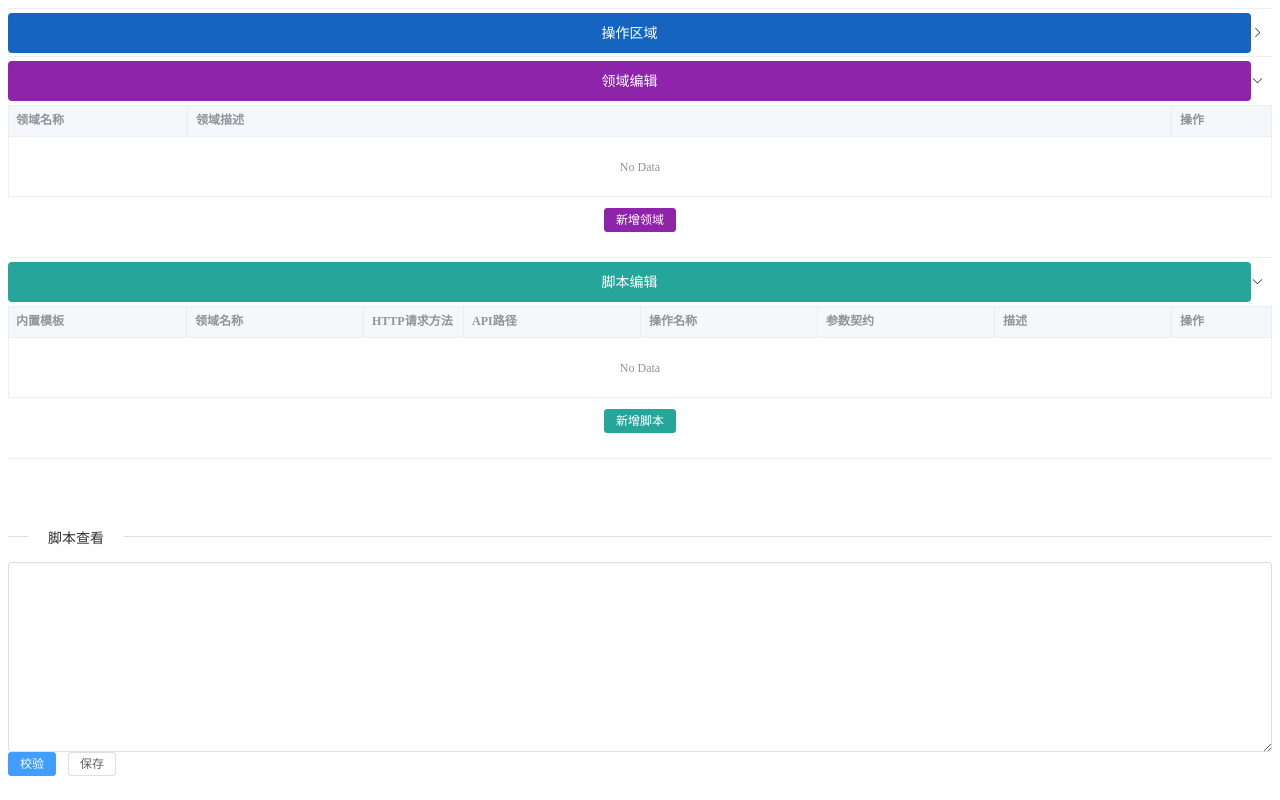
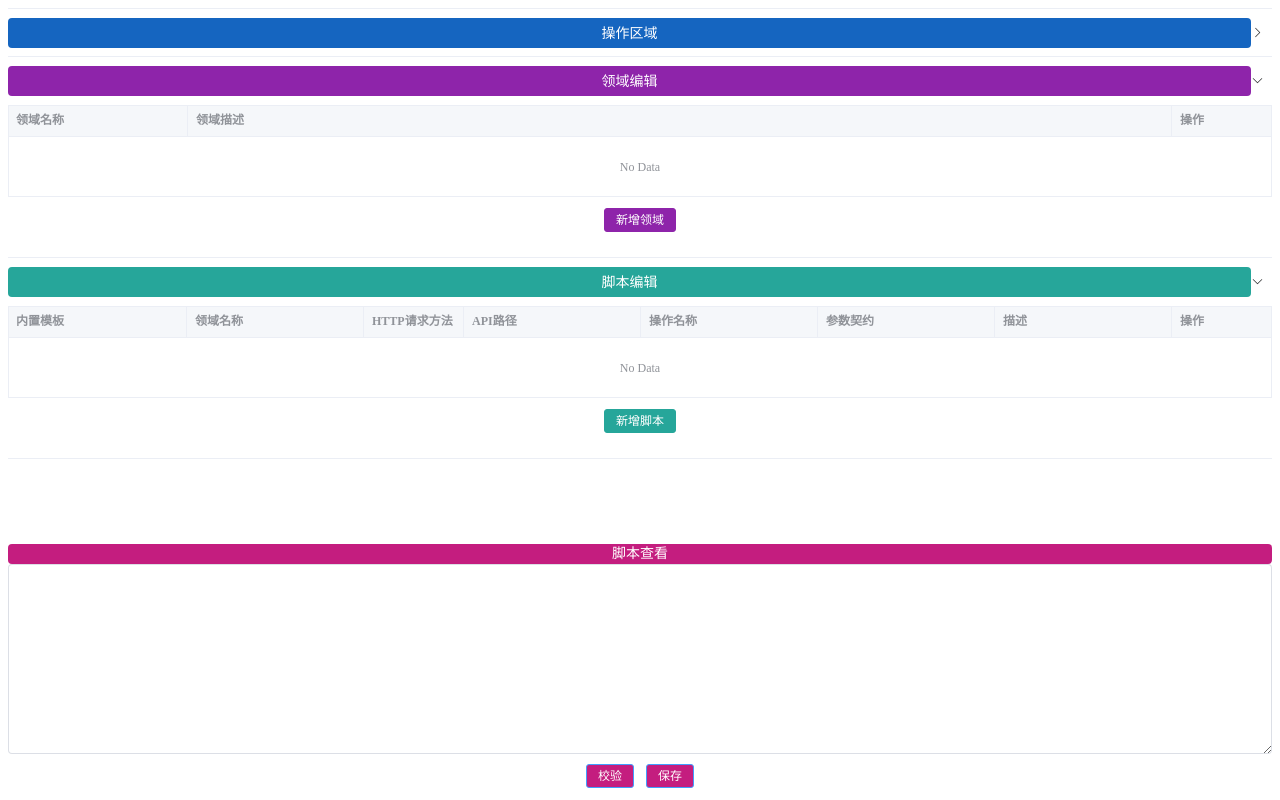
Before and after one commit to dhslegen/rest-code, a Vue app: page / in a window 1280 px wide. Built offline with nearby package versions, Linux system fonts and the light colour scheme.

Commit message:
优化布局

```diff
--- a/src/App.vue
+++ b/src/App.vue
@@ -1,12 +1,12 @@
 <template>
-  <el-container style="height: 88vh; flex-direction: column;">
+  <el-container style="height: 92vh; flex-direction: column;">
     <!-- 主内容区域 -->
     <el-main style="padding: 0; overflow: auto;">
       <!-- 第1行：文件加载区域和生成代码区域 -->
       <el-collapse v-model="activeCollapseOperation">
         <el-collapse-item name="1">
-          <template #title><el-alert center title="操作区域" style="background-color:#1565c0;" type="success" effect="dark"
-              :closable=false /></template>
+          <template #title><el-alert center title="操作区域" style="background-color:#1565c0;height: 30px;" type="success"
+              effect="dark" :closable=false /></template>
           <el-row :gutter="20">
             <el-col :span="12">
               <el-card shadow="hover">
@@ -29,15 +29,15 @@
 
         <!-- 第2行：领域编辑区域 -->
         <el-collapse-item name="2">
-          <template #title><el-alert center title="领域编辑" style="background-color:#8e24aa;" type="success" effect="dark"
-              :closable=false /></template>
+          <template #title><el-alert center title="领域编辑" style="background-color:#8e24aa;height: 30px;" type="success"
+              effect="dark" :closable=false /></template>
           <domain-editor />
         </el-collapse-item>
 
         <!-- 第3行：脚本编辑区域 -->
         <el-collapse-item name="3">
-          <template #title><el-alert center title="脚本编辑" style="background-color:#26a69a;" type="success" effect="dark"
-              :closable=false /></template>
+          <template #title><el-alert center title="脚本编辑" style="background-color:#26a69a;height: 30px;" type="success"
+              effect="dark" :closable=false /></template>
           <script-editor />
         </el-collapse-item>
       </el-collapse>
@@ -45,7 +45,8 @@
 
     <!-- 脚本查看区域 -->
     <el-footer style="height: 200px; padding: 0;">
-      <el-divider content-position="left">脚本查看</el-divider>
+      <el-alert center title="脚本查看" style="background-color:#c41d7f; height: 20px;" type="success" effect="dark"
+        :closable=false />
       <script-viewer />
     </el-footer>
   </el-container>
--- a/src/components/DomainEditor.vue
+++ b/src/components/DomainEditor.vue
@@ -1,5 +1,5 @@
 <template>
-    <el-table :data="domains" style="width: 100%" border :max-height="200"
+    <el-table :data="domains" style="width: 100%" border :max-height="300"
         :header-cell-style="{ backgroundColor: '#f5f7fa' }" :show-header="true">
         <el-table-column prop="name" label="领域名称" width="180">
             <template #default="{ row }">
--- a/src/components/ScriptViewer.vue
+++ b/src/components/ScriptViewer.vue
@@ -1,8 +1,8 @@
 <template>
   <el-input type="textarea" :rows="10" :value="rasContent" readonly></el-input>
-  <div>
-    <el-button type="primary" @click="validateScripts">校验</el-button>
-    <el-button @click="saveScripts">保存</el-button>
+  <div style="text-align: center; margin-top: 10px;">
+    <el-button type="primary" @click="validateScripts" style="background-color: #c41d7f;">校验</el-button>
+    <el-button type="primary" @click="saveScripts" style="background-color: #c41d7f;">保存</el-button>
   </div>
 </template>
 
```
